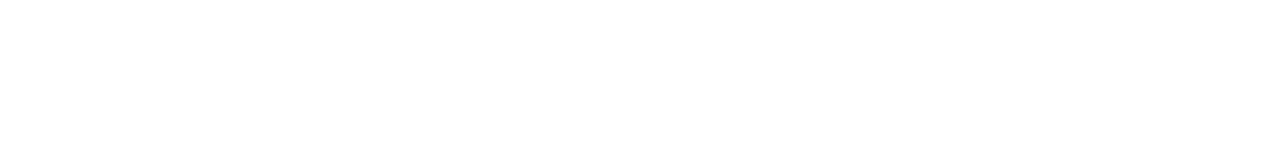
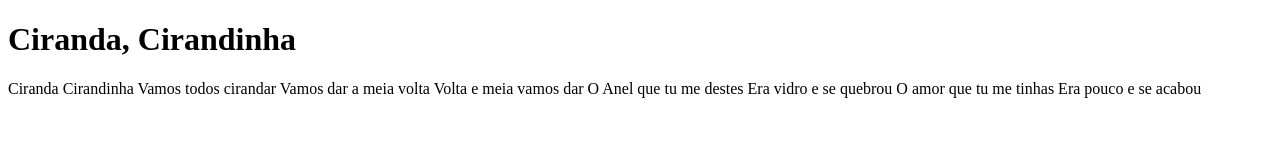
Before and after one commit to Thiagomarianomacedo/projeto-aula-html-01, a plain HTML site: page cantiga-de-roda.html in a window 1280 px wide. Drawn offline with Linux system fonts and the light colour scheme.

Commit message:
Commit h1 e p

```diff
--- a/cantiga-de-roda.html
+++ b/cantiga-de-roda.html
@@ -7,6 +7,17 @@
     <title>Document</title>
 </head>
 <body>
+    <h1>Ciranda, Cirandinha</h1>
 
+    <p> Ciranda Cirandinha
+        Vamos todos cirandar
+        Vamos dar a meia volta
+        Volta e meia vamos dar
+
+        O Anel que tu me destes
+        Era vidro e se quebrou
+        O amor que tu me tinhas
+        Era pouco e se acabou
+    </p>
 </body>
 </html>
```
